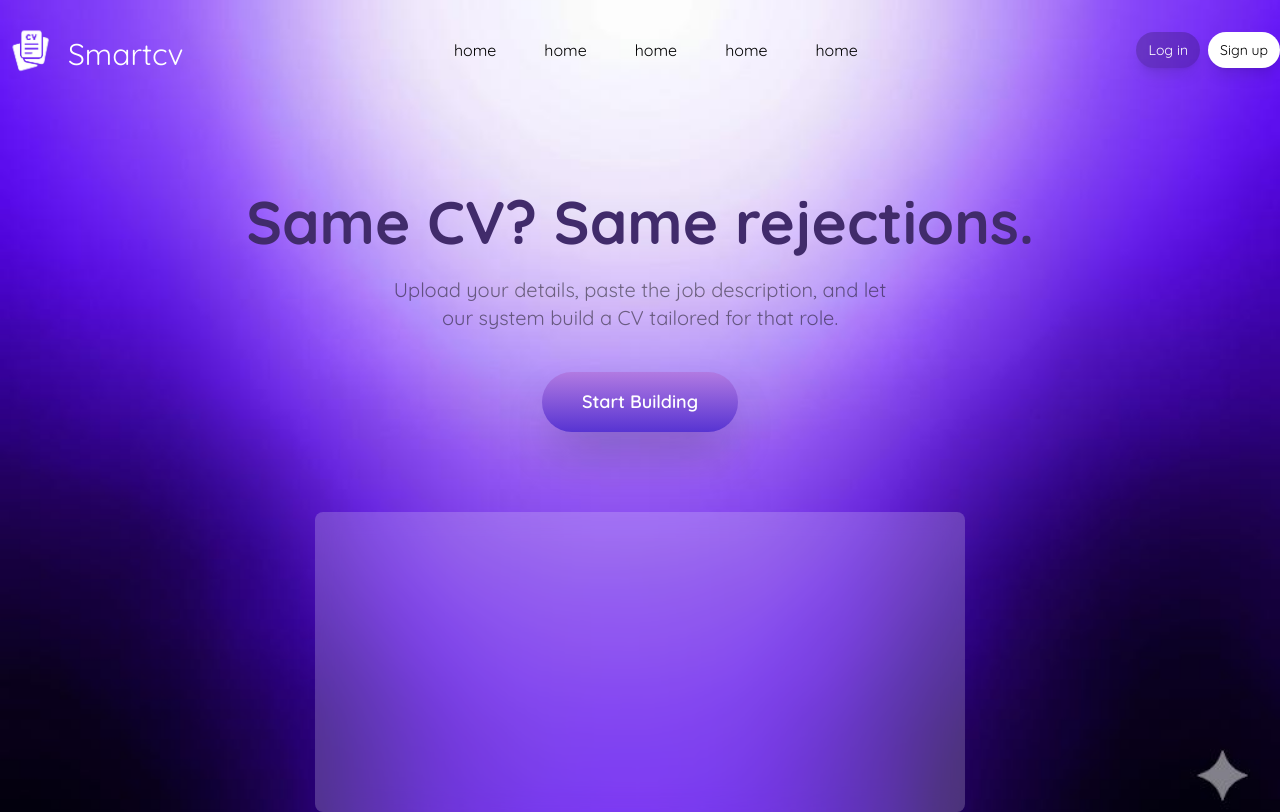
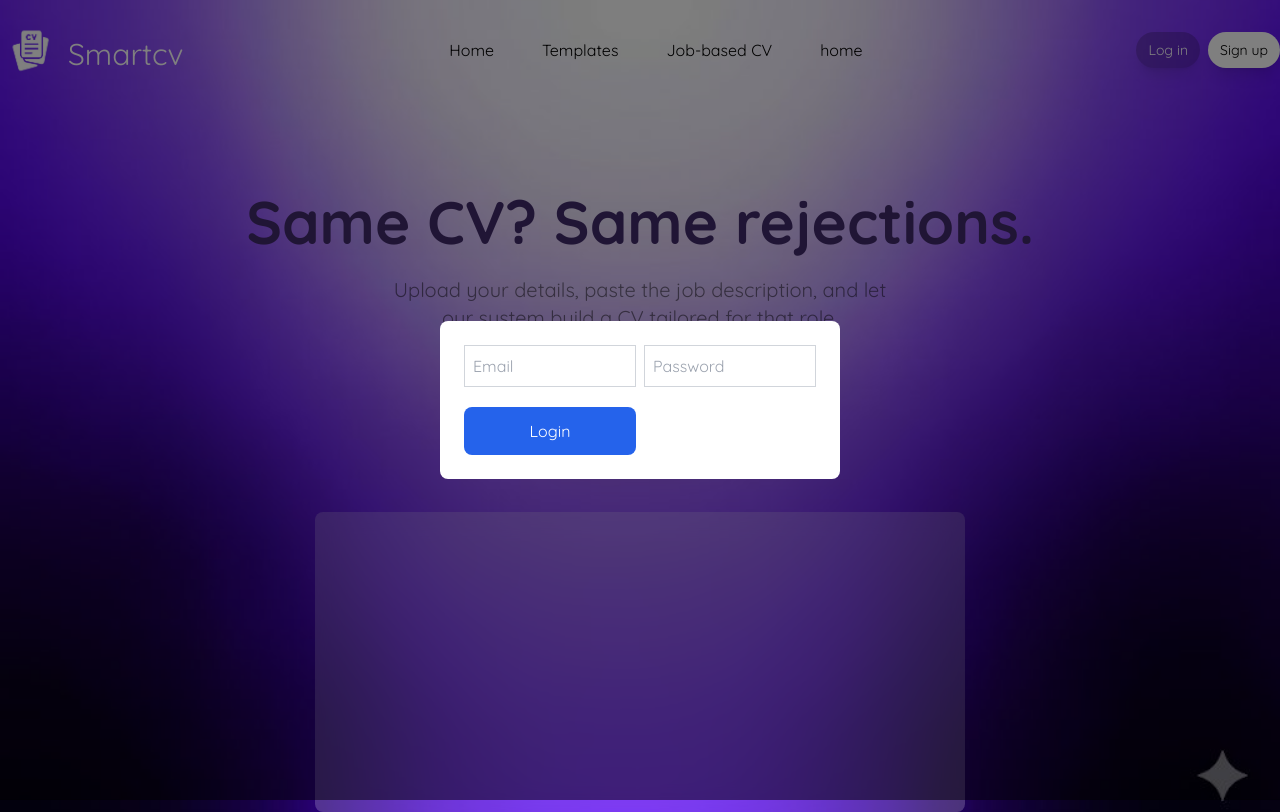
Before and after one commit to ashifalu/cvApp_frontend, a React (Vite) app: page / in a window 1280 px wide. Both pictures are taken after a click on the button "Log in". Built offline with nearby package versions, Linux system fonts and the light colour scheme.

Commit message:
resistration,login logic completed

```diff
--- a/src/Modal.jsx
+++ b/src/Modal.jsx
@@ -2,15 +2,14 @@ const Modal = ({ isOpen, onClose, children }) => {
   if (!isOpen) return null
 
   return (
-    <div className="fixed inset-0 bg-black/40 flex items-center justify-center z-50">
-      <div className="bg-white p-6 w-full max-w-md relative">
-        <button
-          onClick={onClose}
-          className="absolute top-2 right-2 text-xl"
-        >
-          ✕
-        </button>
-
+    <div
+      className="fixed inset-0 bg-black/50 flex items-center justify-center z-50 transition-opacity duration-300"
+      onClick={onClose}   // 👈 CLOSE when clicking outside
+    >
+      <div
+        className="bg-white rounded-lg p-6 w-[400px] relative"
+        onClick={(e) => e.stopPropagation()} // 👈 PREVENT close when clicking inside
+      >
         {children}
       </div>
     </div>
--- a/src/components/Navbar.jsx
+++ b/src/components/Navbar.jsx
@@ -1,6 +1,9 @@
-import React from 'react'
+import { useState } from 'react'
+import UserAuth from '../users/components/UserAuth'
 
 const Navbar = () => {
+    const [open, setOpen] = useState(false)
+    const [authMode, setAuthMode] = useState('login')
     return (
         <>
             <nav>
@@ -13,19 +16,15 @@ const Navbar = () => {
                     <ul>
 
                         <li>
-                    <a href={`#home`}>home</a>
+                            <a href={`#home`}>Home</a>
 
                         </li>
                         <li>
-                    <a href={`#home`}>home</a>
+                            <a href={`#home`}>Templates</a>
 
                         </li>
                         <li>
-                    <a href={`#home`}>home</a>
-
-                </li>
-                <li>
-                    <a href={`#home`}>home</a>
+                            <a href={`#home`}>Job-based CV</a>
 
                         </li>
                         <li>
@@ -33,14 +32,20 @@ const Navbar = () => {
 
                         </li>
 
+
                     </ul>
                     <div>
-                <button className='nav-buttonA'>Log in</button>
-                <button className='nav-buttonB'>Sign up</button>
+                        <button className='nav-buttonA' onClick={() => {setOpen(true); setAuthMode('login')}}>Log in</button>
+                        <button className='nav-buttonB' onClick={() => {setOpen(true); setAuthMode('register')}}>Sign up</button>
                     </div>
                 </div>
 
             </nav>
+            <UserAuth
+                isOpen={open}
+                mode={authMode}
+                onClose={() => setOpen(false)}
+            />
         </>
     )
 }
--- a/src/pages/Home.jsx
+++ b/src/pages/Home.jsx
@@ -1,7 +1,7 @@
-import React from 'react'
 import Navbar from '../components/Navbar'
 
 const Home = () => {
+
     return (
         <div>
             <Navbar />
@@ -11,7 +11,9 @@ const Home = () => {
                 <h1 className='hero-title'>Same CV? Same rejections.</h1>
                 <div className='w-[500px] mx-48 text-center'>
                 <p className='hero-para'>Upload your details, paste the job description, and let our system build a CV tailored for that role.</p>
-                <button className='hero-btn'>Start Building</button>
+                <a href="/create-cv">
+                    <button className='hero-btn'>Create CV</button>
+                </a>
                 </div>
             </div>
             </div>
@@ -22,6 +24,7 @@ const Home = () => {
             </div>
 
         </section>
+
         </div>
     )
 }
--- a/src/services/allApi.js
+++ b/src/services/allApi.js
@@ -9,3 +9,7 @@ export const registerApi = async (reqBody) => {
 export const verifyEmailApi = async (reqBody) => {
     return await commonApi('POST',`${serverurl}/verify-email`,reqBody)
 }
+
+export const loginApi = async (reqBody) => {
+    return await commonApi('POST',`${serverurl}/login`,reqBody)
+}
--- a/src/users/components/Register.jsx
+++ b/src/users/components/UserAuth.jsx
@@ -1,12 +1,11 @@
-import { useState } from "react"
-import Modal from "../../Modal"
-import { registerApi, verifyEmailApi } from "../../services/allApi";
+import { useState } from "react";
+import Modal from "../../Modal";
 import { useNavigate } from "react-router-dom";
+import { loginApi, registerApi, verifyEmailApi } from "../../services/allApi";
 
 
-const Register = ({ isOpen, onClose }) => {
-
-const [sentOtp,setSentOtp] = useState(false);
+const UserAuth = ({ isOpen, onClose,mode }) => {
+    const [sentOtp,setSentOtp] = useState(false);
 const [userOtp,setUserOtp] = useState("");
 const [userDetails,setUserDetails] = useState({
     email:"",
@@ -83,12 +82,28 @@ const registration = async () => {
 
 };
 
-
-
-
+const login = async() => {
+    const result = await loginApi({
+        email:userDetails.email,
+        password:userDetails.password
+    });
+    if(result.status == 200){
+        alert(result.data.message);
+    }
+    else if(result.status == 400 || result.status == 401){
+        alert(result.response.data.message);
+    }
+    else {
+        alert("somethimg went wrong")
+    }
+    onClose();
+    console.log(result);
+    navigate(`/user-profile/${result.data.user._id}`)
+}
   return (
-<Modal isOpen={isOpen} onClose={onClose}>
-    { !sentOtp? <div><h2 className="font-semibold">Account</h2>
+    <>
+    <Modal isOpen={isOpen} onClose={onClose}>
+    { !sentOtp? <div>
       <div className="grid grid-cols-2 gap-2">
         <input type="text" placeholder="Email"  onChange={(e)=>setUserDetails({...userDetails,email: e.target.value})} className={`border p-2  ${errors.email ? "border-red-500" : "border-gray-300"}`}/>
         {errors.email && (
@@ -98,7 +113,10 @@ const registration = async () => {
          {errors.password && (
           <p className="text-red-500 text-sm">{errors.password}</p>
         )}
-        <button className="rounded-lg mt-3  px-2 py-3 bg-blue-600 text-white" onClick={handleSendOtp}>Sent OTP</button>
+        { mode === "register" ?
+            <button className="rounded-lg mt-3  px-2 py-3 bg-blue-600 text-white" onClick={handleSendOtp}>Sent OTP</button> :
+            <button className="rounded-lg mt-3  px-2 py-3 bg-blue-600 text-white" onClick={login}>Login</button>
+            }
       </div></div>
       :
       <div>
@@ -108,8 +126,9 @@ const registration = async () => {
         }
 </Modal>
 
+
+    </>
   )
 }
 
-
-export default Register
+export default UserAuth
--- a/src/users/pages/CreateCv.jsx
+++ b/src/users/pages/CreateCv.jsx
@@ -1,5 +1,5 @@
 import { useState } from "react"
-import Register from "../components/Register"
+import UserAuth from "../components/UserAuth"
 
 
 const CreateCv = () => {
@@ -398,7 +398,7 @@ const CreateCv = () => {
 
                 </div>
             </div>
-            <Register
+            <UserAuth
                 isOpen={open}
                 onClose={() => setOpen(false)}
             />
```
Also changed, not shown: src/users/pages/AuthPage.jsx (added, +10 -0 lines). Lines whose indentation alone changed are shown as unchanged.
